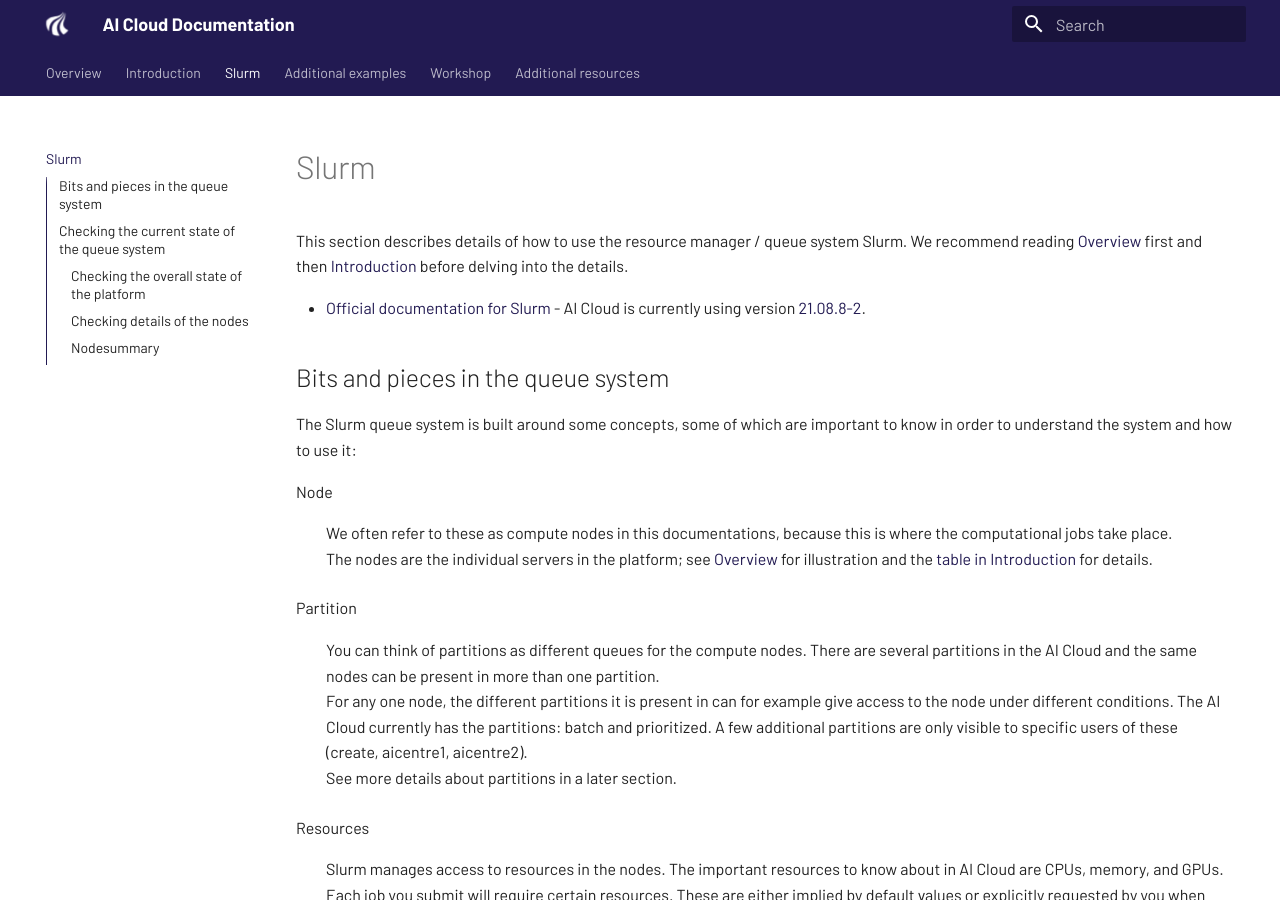
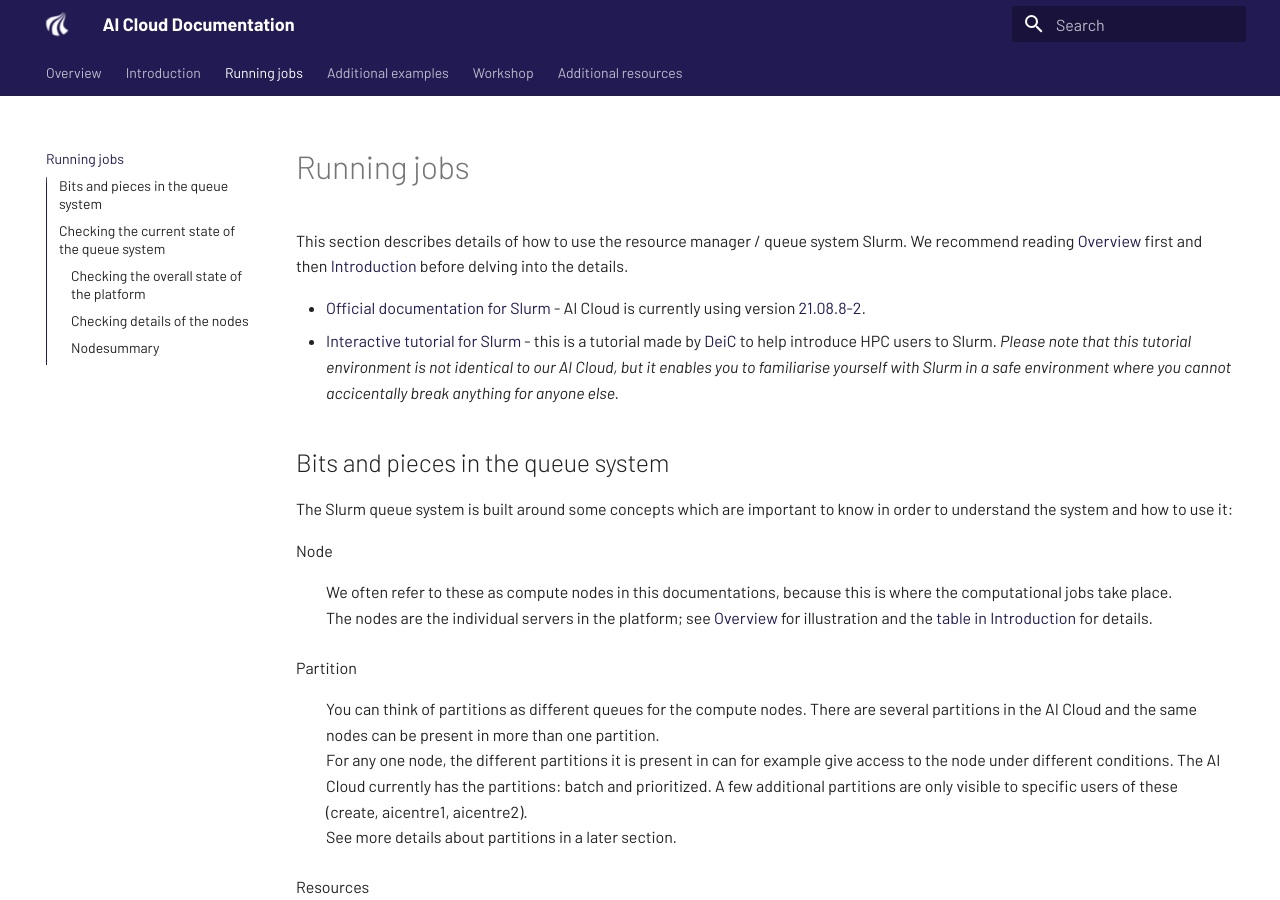
Before and after one commit to aau-claaudia/aicloud-docs, an MkDocs documentation site: the page built from docs/slurm.md, in a window 1280 px wide and 900 px high. Built offline with MkDocs 1.6.1 and Material for MkDocs 9.7.7, drawn with Linux system fonts in a browser that asks for light colours.

Commit message:
Added link to DeiC Slurm tutorial

```diff
--- a/docs/slurm.md
+++ b/docs/slurm.md
@@ -6,10 +6,16 @@
 - [Official documentation for Slurm](https://slurm.schedmd.com/) - AI
   Cloud is currently using version
   [21.08.8-2](https://slurm.schedmd.com/archive/slurm-21.08.8-2/).
+- [Interactive tutorial for Slurm](http://slurmlearning.deic.dk/) -
+  this is a tutorial made by [DeiC](https://www.deic.dk/) to help
+  introduce HPC users to Slurm. *Please note that this tutorial
+  environment is not identical to our AI Cloud, but it enables you to
+  familiarise yourself with Slurm in a safe environment where you
+  cannot accicentally break anything for anyone else.*
 
 ## Bits and pieces in the queue system
 
-The Slurm queue system is built around some concepts, some of which
+The Slurm queue system is built around some concepts which
 are important to know in order to understand the system and how to use
 it:
 
--- a/mkdocs.yml
+++ b/mkdocs.yml
@@ -4,7 +4,7 @@
 
   - Introduction: introduction.md
 
-  - Slurm: slurm.md
+  - Running jobs: slurm.md
 
   - "Additional examples":
     - "Interactive TensorFlow": examples/interactive_tensorflow.md
```
